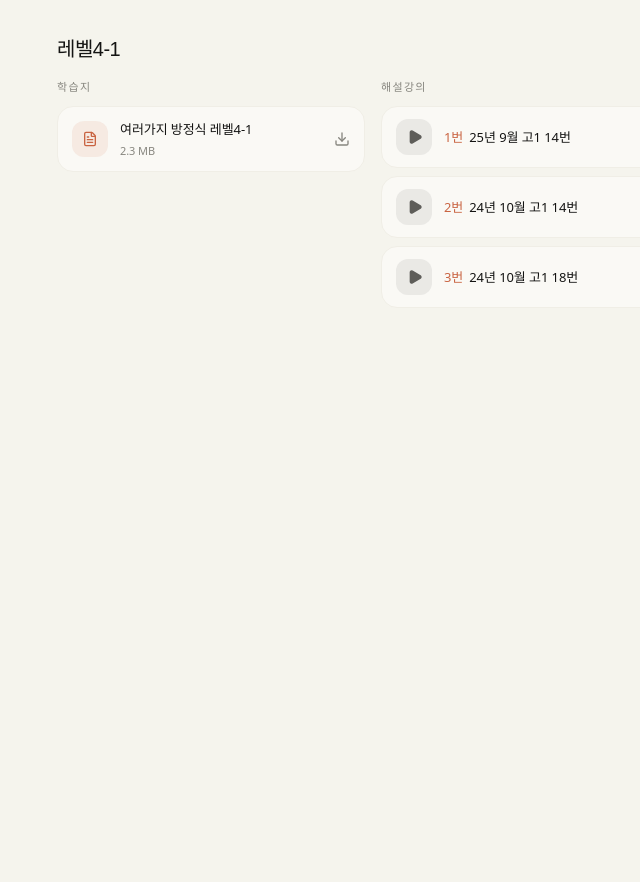
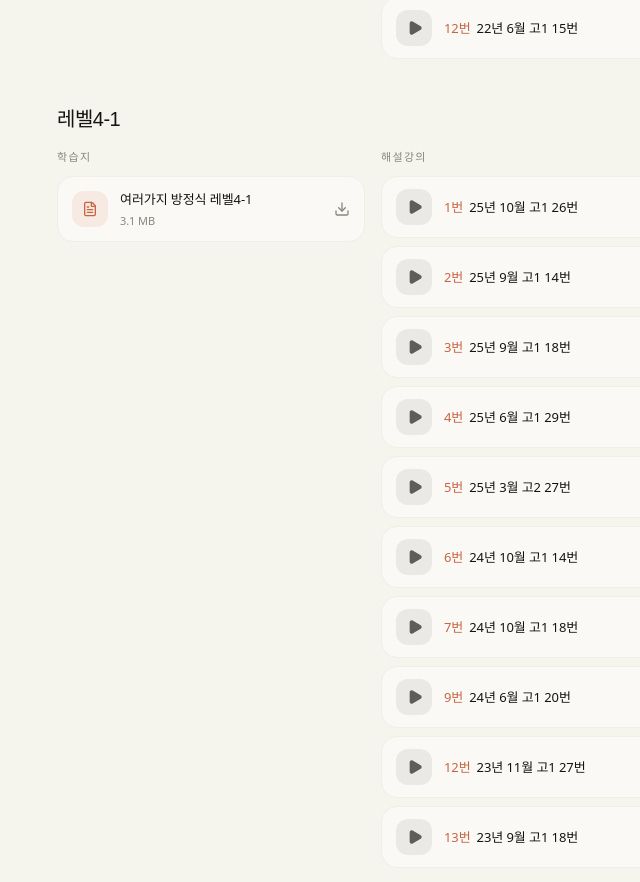
Before and after one commit to gomath777/jtmath-web, a Next.js app: page /share/gs1-equations-lv34 in a window 1280 px wide. Shown: the part 640-1522 px from the top of the page, without its empty margins (267-907 px from the left). Before the commit the page ends 1004 px from the top, so only its background shows below. Built offline with nearby package versions, Linux system fonts and the light colour scheme; a web font is replaced by a local one.

Commit message:
fix: 여러가지 방정식 보충페이지 영상 데이터 정정
레벨3 5→6개, 레벨4-1 3→10개로 올바른 블록 데이터로 교체
PDF URL도 올바른 경로로 수정

Co-Authored-By: Claude Sonnet 4.6 <noreply@anthropic.com>

```diff
--- a/src/app/share/gs1-equations-lv34/page.tsx
+++ b/src/app/share/gs1-equations-lv34/page.tsx
@@ -13,29 +13,37 @@ const SECTIONS = [
   {
     level: '레벨3',
     pdf: {
-      url: 'https://mathgo-pdfs.b-cdn.net/sessions/gs1/04_여러가지방정식/w1s1/여러가지 방정식 레벨3 v2.pdf',
+      url: 'https://mathgo-pdfs.b-cdn.net/sessions/auto/223efde8/w1s1/여러가지 방정식 레벨3.pdf',
       name: '여러가지 방정식 레벨3',
-      size: '2.8 MB',
+      size: '3.2 MB',
     },
     videos: [
       { id: 'fe8706d6-12c4-4238-9612-a9838faa24c9', label: '25년 10월 고1 13번', num: 1 },
       { id: 'e5239a00-697a-499e-8a95-91b6da8c5d25', label: '25년 6월 고1 18번',  num: 3 },
-      { id: '7f06f805-6708-4c19-9134-a03073caa231', label: '25년 6월 고1 26번',  num: 4 },
-      { id: '05f52efc-de32-4c5c-b825-869e9540f958', label: '22년 6월 고1 28번',  num: 5 },
-      { id: '1e2ef30b-06b2-4548-88a1-c8f8760afcfa', label: '22년 6월 고1 15번',  num: 8 },
+      { id: '7f06f805-6708-4c19-9134-a03073caa231', label: '25년 6월 고1 26번',  num: 5 },
+      { id: '17a6db6c-ffee-4c53-94c2-7a7491c16284', label: '24년 9월 고1 15번',  num: 7 },
+      { id: '05f52efc-de32-4c5c-b825-869e9540f958', label: '22년 6월 고1 28번',  num: 8 },
+      { id: '1e2ef30b-06b2-4548-88a1-c8f8760afcfa', label: '22년 6월 고1 15번',  num: 12 },
     ],
   },
   {
     level: '레벨4-1',
     pdf: {
-      url: 'https://mathgo-pdfs.b-cdn.net/sessions/gs1/04_여러가지방정식/w1s1/여러가지 방정식 레벨4-1 v2.pdf',
+      url: 'https://mathgo-pdfs.b-cdn.net/sessions/auto/223efde8/w1s1/여러가지 방정식 레벨4-1.pdf',
       name: '여러가지 방정식 레벨4-1',
-      size: '2.3 MB',
+      size: '3.1 MB',
     },
     videos: [
-      { id: '014cc00f-6f20-44db-8865-51875aaa877d', label: '25년 9월 고1 14번',  num: 1 },
-      { id: '5c6cccba-7bba-4002-a806-ce29826edccb', label: '24년 10월 고1 14번', num: 2 },
-      { id: '314d17a7-b989-4d96-a449-d391403f6565', label: '24년 10월 고1 18번', num: 3 },
+      { id: 'a5bb72d3-cb8d-46bd-9fb4-43e5e751bef5', label: '25년 10월 고1 26번', num: 1 },
+      { id: '014cc00f-6f20-44db-8865-51875aaa877d', label: '25년 9월 고1 14번',  num: 2 },
+      { id: 'df521d1a-d016-421a-b54b-187ed71b9719', label: '25년 9월 고1 18번',  num: 3 },
+      { id: '87931ba2-555b-4525-9dd4-0913f75ad607', label: '25년 6월 고1 29번',  num: 4 },
+      { id: '113f4c23-b45b-4d07-87e9-4e6d46fbcafc', label: '25년 3월 고2 27번',  num: 5 },
+      { id: '5c6cccba-7bba-4002-a806-ce29826edccb', label: '24년 10월 고1 14번', num: 6 },
+      { id: '314d17a7-b989-4d96-a449-d391403f6565', label: '24년 10월 고1 18번', num: 7 },
+      { id: '3738b6ef-5332-40a9-b997-32057c570741', label: '24년 6월 고1 20번',  num: 9 },
+      { id: '77305ce4-69b2-4b61-8cba-d5d51db98107', label: '23년 11월 고1 27번', num: 12 },
+      { id: 'cc274c1c-288f-4820-9861-17bac17b3df9', label: '23년 9월 고1 18번',  num: 13 },
     ],
   },
 ];
```
